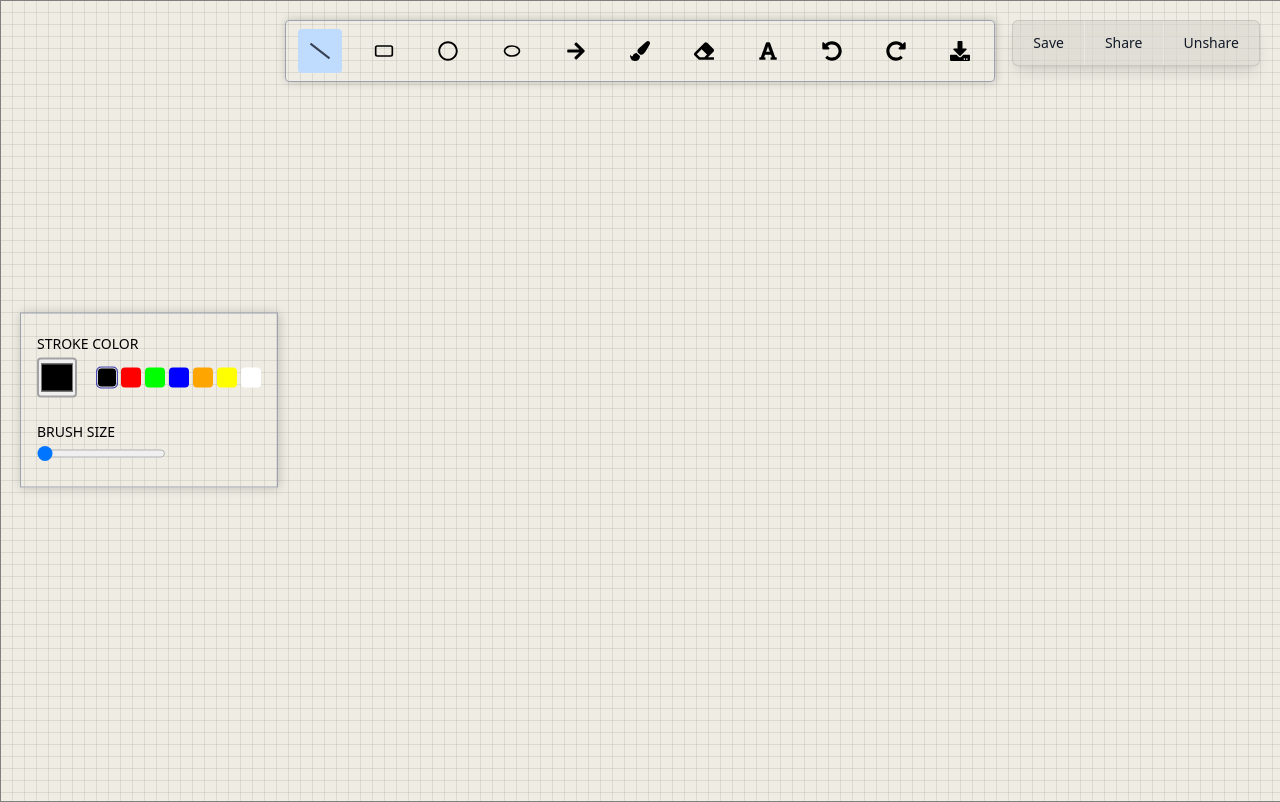
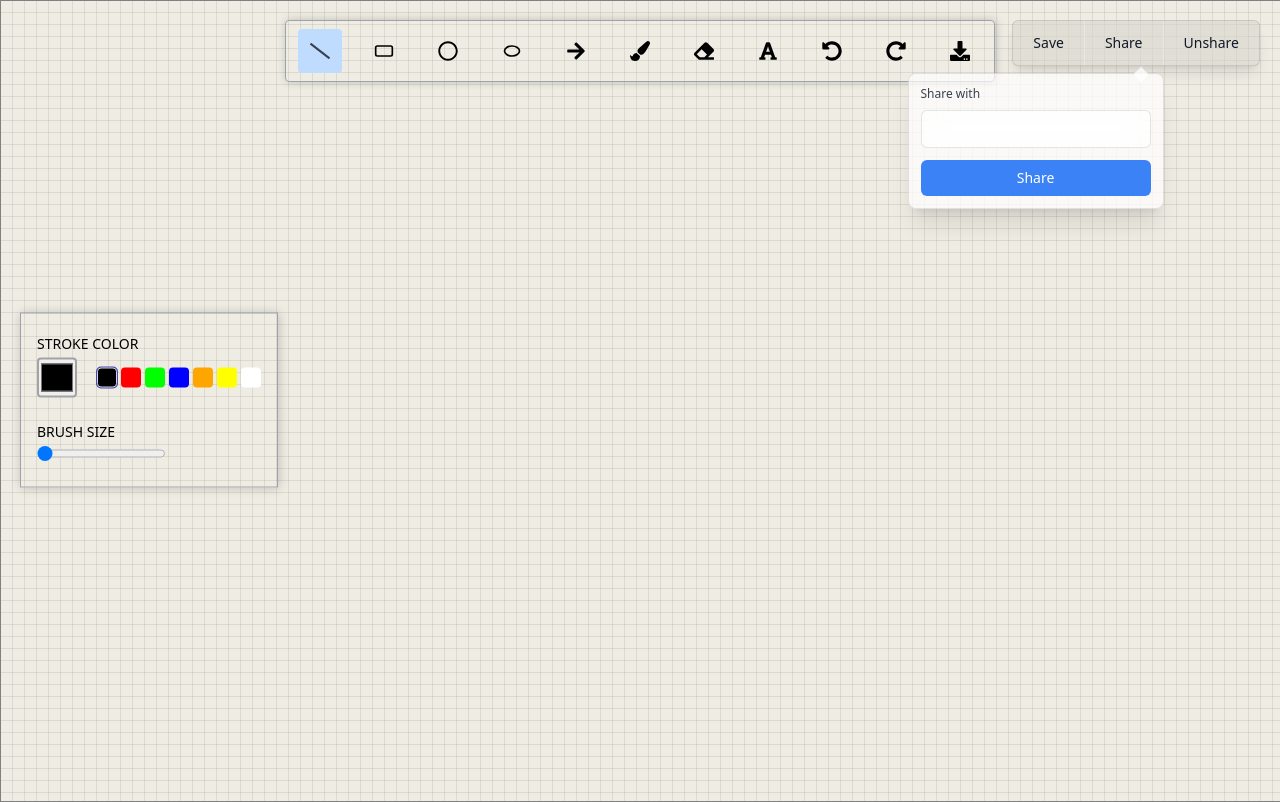
Before and after one commit to sairango/whiteboard-fullstack, a React (Create React App) app in the folder frontend/: page /canvas in a window 1280 px wide. Both pictures are taken after a click on the button "Share". Built offline with nearby package versions, Linux system fonts and the light colour scheme; a web font is replaced by a local one.

Commit message:
"progress in share,unshare features"

```diff
--- a/frontend/src/components/CanvasHeader/index.js
+++ b/frontend/src/components/CanvasHeader/index.js
@@ -6,7 +6,9 @@ import { useContext, useState } from "react";
 function CanvasHeader() {
   const [message, setMessage] = useState("");
   const [emailToShare, setEmailToShare] = useState("");
+  const [emailToUnshare, setEmailToUnshare] = useState("");
   const [showShareModal, setShowShareModal] = useState(false);
+  const [showUnshareModal, setShowUnshareModal] = useState(false);
   const { elements } = useContext(boardContext);
   const { id } = useParams();
 
@@ -22,39 +24,79 @@ function CanvasHeader() {
       body: JSON.stringify({ canvasId: id, elements: elements }),
     });
 
+    const data = await response.json();
+
     if (!response.ok) {
-      setMessage(response.message || "Failed saving canvas");
+      setMessage("Failed saving canvas");
       return;
     }
-    if (response.ok) {
-      setMessage(response.message || "Canvas saved");
-    }
+
+    setMessage(data.message || "canvas saved");
   };
 
   const shareHandler = async () => {
     const token = localStorage.getItem("token");
 
     const response = await fetch("http://localhost:8000/canvas/share", {
-      method: "GET",
+      method: "POST",
       headers: {
         Authorization: `Bearer ${token}`,
         "Content-type": "application/json",
       },
-      body: JSON.stringify({ canvasId: id, email: emailToShare }),
+      body: JSON.stringify({ canvasId: id, emailToShare: emailToShare }),
     });
 
-      if (!response.ok) {
+    const data = await response.json();
 
-      }
+    if (!response.ok) {
+      setMessage(data.message || "canvas not shared");
+      return;
+    }
+
+    setMessage(data.message);
+
+
   };
 
   const unshareHandler = async () => {};
   return (
-    <div className={classes.container}>
-      <button onClick={saveHandler}>Save</button>
-      <button onClick={() =>setShowShareModal(false)}>Share</button>
-      <button onClick={unshareHandler}>Unshare</button>
-    </div>
+    <>
+      <div className={classes.container}>
+        <button onClick={saveHandler}>Save</button>
+
+        <div className="relative">
+          <button onClick={() => setShowShareModal((v) => !v)}>Share</button>
+
+          {showShareModal && (
+            <div className={classes.sharewindow}>
+              <label>Share with</label>
+              <input
+                type="email"
+                onChange={(e) => setEmailToShare(e.target.value)}></input>
+              <button onClick={shareHandler}>Share</button>
+            </div>
+          )}
+        </div>
+
+        <div className="relative">
+          <button onClick={() => setShowUnshareModal((v) => !v)}>
+            Unshare
+          </button>
+
+          {showUnshareModal && (
+            <div className={classes.sharewindow}>
+              <label>Unshare with</label>
+              <input
+                type="email"
+                onChange={(e) => setEmailToUnshare(e.target.value)}></input>
+              <button onClick={unshareHandler}>Share</button>
+            </div>
+          )}
+        </div>
+      </div>
+
+      {message && <div className={classes.message}>{message}</div>}
+    </>
   );
 }
 
--- a/frontend/src/components/CanvasHeader/index.module.css
+++ b/frontend/src/components/CanvasHeader/index.module.css
@@ -2,7 +2,6 @@
   @apply absolute top-5 right-5
          flex flex-row
          rounded-md
-         overflow-hidden
          backdrop-blur-xl
          bg-black/5
          border border-black/10
@@ -16,7 +15,7 @@
          text-sm font-dyna
 
         text-gray-900
-        /* bg-transparent */
+
         bg-white/0
         border-r border-white/30
         transition-all duration-150
@@ -26,7 +25,66 @@
 
 
 
-/* Remove divider from last button */
+
 .container button:last-child {
   border-right: none;
 }
+
+.sharewindow {
+  @apply absolute top-full right-0 mt-2
+         w-64
+         rounded-lg
+         backdrop-blur-xl
+         bg-white/70
+         border border-black/10
+         shadow-xl
+         p-3
+         flex flex-col gap-2
+         z-50;
+}
+
+
+.sharewindow::before {
+  content: "";
+  position: absolute;
+  top: -6px;
+  right: 16px;
+  width: 12px;
+  height: 12px;
+  background: rgba(255, 255, 255, 0.7);
+  transform: rotate(45deg);
+  border-left: 1px solid rgba(0, 0, 0, 0.1);
+  border-top: 1px solid rgba(0, 0, 0, 0.1);
+  backdrop-filter: blur(10px);
+}
+
+
+.sharewindow label {
+  @apply text-xs font-dyna text-gray-700;
+}
+
+/* Input */
+.sharewindow input {
+  @apply w-full px-3 py-2
+         rounded-md
+         border border-black/10
+         bg-white/60
+         backdrop-blur-md
+         text-sm font-dyna text-gray-900
+         outline-none
+         focus:ring-2 focus:ring-blue-300
+         focus:border-blue-300;
+}
+
+/* Button */
+.sharewindow button {
+  @apply mt-1
+         px-3 py-2
+         rounded-md
+         text-sm font-dyna
+         bg-blue-500
+         text-white
+         hover:bg-blue-600
+         active:bg-blue-700
+         transition;
+}
```
Also changed, not shown: 1 other file (tests, documents, lock files or other folders).
